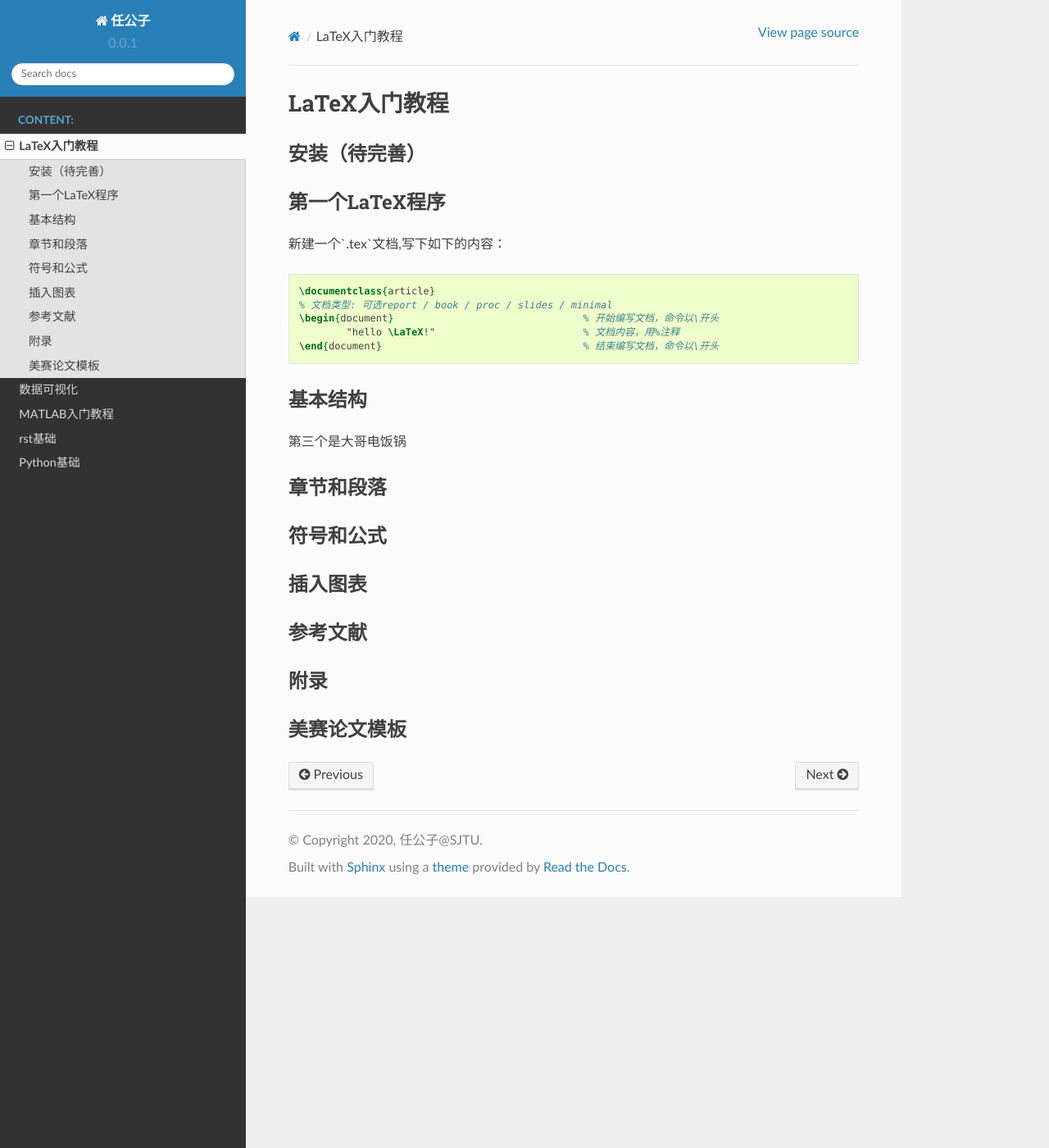
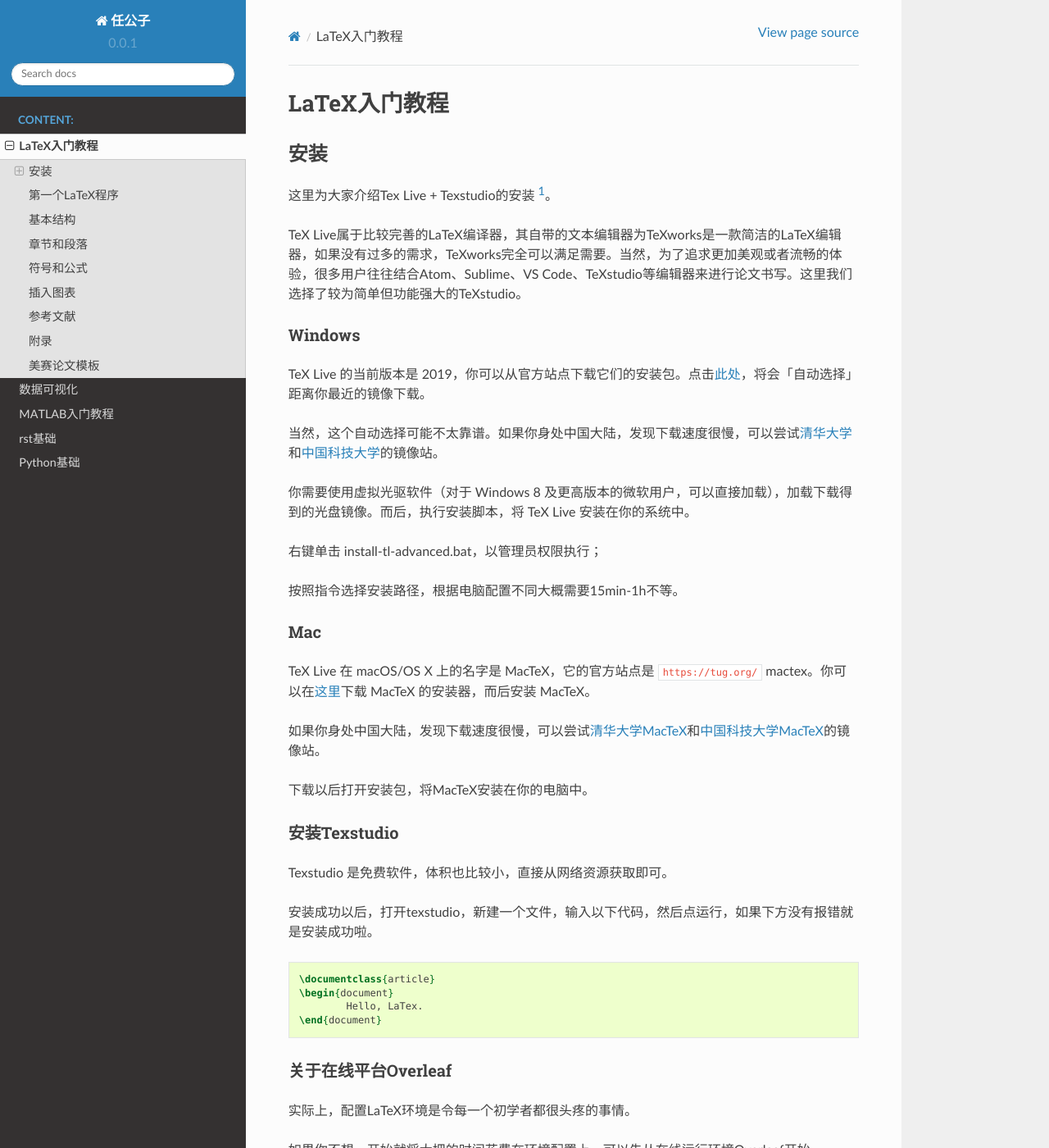
Before and after one commit to ThomsonRen/mathmodels-learner-doc, a Sphinx documentation site: the page built from source/LaTeX.rst, in a window 1280 px wide and 1400 px high. Shown: the whole window at 82% size. Built offline with Sphinx 7.4.7 and the Read the Docs theme 2.0.0, drawn with Linux system fonts in a browser that asks for light colours; some of the changed text lies outside the part shown.

Commit message:
更新latex部分

```diff
--- a/source/LaTeX.rst
+++ b/source/LaTeX.rst
@@ -2,14 +2,84 @@ LaTeX入门教程
 ##################
 
 
-安装（待完善）
+安装
 ***************************
+
+
+这里为大家介绍Tex Live + Texstudio的安装 [#f1]_。
+
+
+
+
+
+TeX Live属于比较完善的LaTeX编译器，其自带的文本编辑器为TeXworks是一款简洁的LaTeX编辑器，如果没有过多的需求，TeXworks完全可以满足需要。当然，为了追求更加美观或者流畅的体验，很多用户往往结合Atom、Sublime、VS Code、TeXstudio等编辑器来进行论文书写。这里我们选择了较为简单但功能强大的TeXstudio。
+
+
+
+Windows
++++++++++++++
+
+TeX Live 的当前版本是 2019，你可以从官方站点下载它们的安装包。点击\ `此处 <http://mirror.ctan.org/systems/texlive/Images/texlive2019.iso>`_，将会「自动选择」距离你最近的镜像下载。
+
+
+当然，这个自动选择可能不太靠谱。如果你身处中国大陆，发现下载速度很慢，可以尝试\ `清华大学 <https://mirrors.tuna.tsinghua.edu.cn/CTAN/systems/texlive/Images/texlive2019.iso>`_\ 和\ `中国科技大学 <https://mirrors.ustc.edu.cn/CTAN/systems/texlive/Images/texlive2019.iso>`_\ 的镜像站。
+
+
+你需要使用虚拟光驱软件（对于 Windows 8 及更高版本的微软用户，可以直接加载），加载下载得到的光盘镜像。而后，执行安装脚本，将 TeX Live 安装在你的系统中。
+
+
+右键单击 install-tl-advanced.bat，以管理员权限执行；
+
+按照指令选择安装路径，根据电脑配置不同大概需要15min-1h不等。
+
+Mac
++++++++++++++
+
+TeX Live 在 macOS/OS X 上的名字是 MacTeX，它的官方站点是 ``https://tug.org/`` mactex。你可以在\ `这里 <http://tug.org/cgi-bin/mactex-download/MacTeX.pkg>`_\ 下载 MacTeX 的安装器，而后安装 MacTeX。
+
+
+如果你身处中国大陆，发现下载速度很慢，可以尝试\ `清华大学MacTeX  <https://mirrors.tuna.tsinghua.edu.cn/CTAN/systems/mac/mactex/MacTeX.pkg>`_\ 和\ `中国科技大学MacTeX  <https://mirrors.ustc.edu.cn/CTAN/systems/mac/mactex/MacTeX.pkg>`_\ 的镜像站。
+
+
+下载以后打开安装包，将MacTeX安装在你的电脑中。
+
+
+
+安装Texstudio
++++++++++++++
+
+Texstudio 是免费软件，体积也比较小，直接从网络资源获取即可。
+
+安装成功以后，打开texstudio，新建一个文件，输入以下代码，然后点运行，如果下方没有报错就是安装成功啦。
+
+
+
+.. code-block:: latex
+
+	\documentclass{article}
+	\begin{document}
+		Hello, LaTex.
+	\end{document}
+
+
+关于在线平台Overleaf
+++++++++++++++++++++++
+实际上，配置LaTeX环境是令每一个初学者都很头疼的事情。
+
+如果你不想一开始就将大把的时间花费在环境配置上，可以先从在线运行环境Overleaf开始。
+
+
+
+
+
+
+
 
 
 第一个\LaTeX程序
 ********************
 
-新建一个`.tex`文档,写下如下的内容：
+新建一个 ``my_test.tex`` 文档,写下如下的内容：
 
 .. code-block:: latex
 
@@ -20,20 +90,12 @@ LaTeX入门教程
 	\end{document}     				% 结束编写文档，命令以\开头
 
 
-
+点击编译，就可以得到一个pdf文件了。
 
 
 
 基本结构
 ****************
-
-
-
-
-
-
-第三个是大哥电饭锅
-
 
 
 
```
Also changed, not shown: other parts of source/LaTeX.rst (+8 -0 lines), 7 other files.
